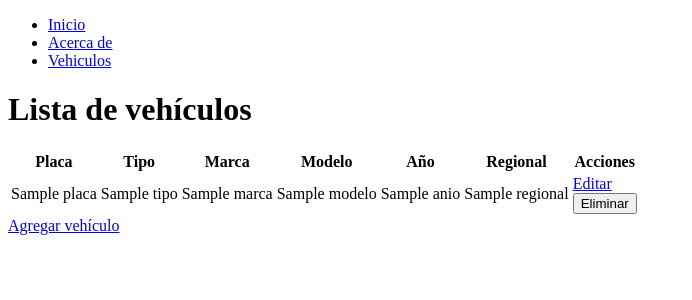
After one commit to AlexSG29/Envia_FMS, a Django app: template vehiculos/templates/vehiculos/lista_vehiculos.html in a window 1280 px wide. The commit adds this page. Shown: the top 300 px of the page, without its empty margins (0-692 px from the left). Run offline with Django 3.2, Linux system fonts and the light colour scheme; the template is opened without the code that fills it: most values are stand-ins (such as "Sample title", 1, 10 or a date in 2020).

Commit message:
backend vehiculos y html basico

```diff
--- a/dashboard/templates/dashboard/layout.html
+++ b/dashboard/templates/dashboard/layout.html
@@ -13,7 +13,7 @@
         <ul>
           <li><a href="#">Inicio</a></li>
           <li><a href="#">Acerca de</a></li>
-          <li><a href="#">Contacto</a></li>
+          <li><a href="{% url 'lista_vehiculos' %}">Vehiculos</a></li>
         </ul>
       </nav>
     </header>
--- a/envia_fms/urls.py
+++ b/envia_fms/urls.py
@@ -6,4 +6,5 @@ urlpatterns = [
     path('', include('dashboard.urls')), #Para el dashboard
     path('proveedores/', include('proveedores.urls')), #Para los proveedores
     path('repuestos/', include('repuestos.urls')), #Para los repuestos.
+    path('vehiculos/', include('vehiculos.urls')), #Para las placas
 ]
--- a/vehiculos/models.py
+++ b/vehiculos/models.py
@@ -15,3 +15,5 @@ class Vehiculo(models.Model):
 
     def __str__(self):
         return self.placa
+    class Meta:
+        ordering = ['placa']  # Ordenar por placa de forma ascendente
--- /dev/null
+++ b/vehiculos/templates/vehiculos/lista_vehiculos.html
@@ -0,0 +1,45 @@
+<!-- templates/lista_vehiculos.html -->
+{% extends 'dashboard/layout.html' %}
+
+{% block content %}
+<h1>Lista de vehículos</h1>
+
+<table>
+    <thead>
+        <tr>
+            <th>Placa</th>
+            <th>Tipo</th>
+            <th>Marca</th>
+            <th>Modelo</th>
+            <th>Año</th>
+            <th>Regional</th>
+            <th>Acciones</th>
+        </tr>
+    </thead>
+    <tbody>
+        {% for vehiculo in vehiculos %}
+        <tr>
+            <td>{{ vehiculo.placa }}</td>
+            <td>{{ vehiculo.tipo }}</td>
+            <td>{{ vehiculo.marca }}</td>
+            <td>{{ vehiculo.modelo }}</td>
+            <td>{{ vehiculo.anio }}</td>
+            <td>{{ vehiculo.regional }}</td>
+            <td>
+                <a href="{% url 'editar_vehiculo' vehiculo.id %}">Editar</a>
+                <form method="post" action="{% url 'eliminar_vehiculo' vehiculo.id %}">
+                    {% csrf_token %}
+                    <input type="submit" value="Eliminar" onclick="return confirm('¿Estás seguro de que deseas eliminar este vehículo?')">
+                </form>
+            </td>
+        </tr>
+        {% empty %}
+        <tr>
+            <td colspan="7">No hay vehículos registrados</td>
+        </tr>
+        {% endfor %}
+    </tbody>
+</table>
+
+<a href="{% url 'agregar_vehiculo' %}">Agregar vehículo</a>
+{% endblock %}
```
Also changed, not shown: vehiculos/forms.py (added, +16 -0 lines), vehiculos/templates/vehiculos/agregar_vehiculo.html (added, +14 -0 lines), vehiculos/templates/vehiculos/editar_vehiculo.html (added, +14 -0 lines), vehiculos/urls.py (added, +9 -0 lines), vehiculos/views.py (+38 -2 lines), vehiculos/migrations/0002_alter_vehiculo_options.py (added).
